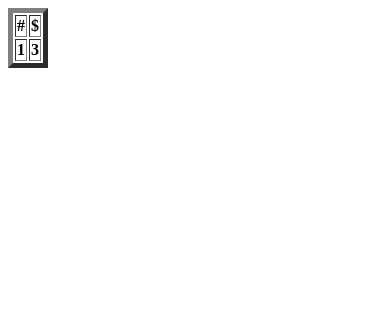
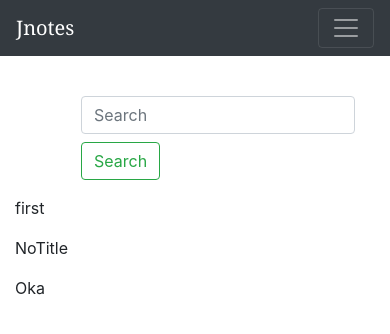
Before and after one commit to Svesh1-800/web-notes, a Django app: page / in a window 390 px wide. Shown: the top 334 px of the page. Run offline with Django 3.2, Linux system fonts and the light colour scheme; data comes from the database, SQL or seed files in the repository; lists and menus that the app fills with data are empty.

Commit message:
some frontend stuff
- created 'base.htm' probably with some bugs
- created 'home.html'
- new class HomeView in views.py
- created static directory and path to it in settings.py
- added path in urls.py

```diff
--- a/jnotes/jnotes/settings.py
+++ b/jnotes/jnotes/settings.py
@@ -11,7 +11,7 @@
 """
 
 from pathlib import Path
-
+import os
 # Build paths inside the project like this: BASE_DIR / 'subdir'.
 BASE_DIR = Path(__file__).resolve().parent.parent
 
@@ -119,3 +119,6 @@
 # https://docs.djangoproject.com/en/3.1/howto/static-files/
 
 STATIC_URL = '/static/'
+STATICFIELDS_DIRS = [
+    os.path.join(BASE_DIR, 'static')
+]
--- /dev/null
+++ b/jnotes/notes/static/css/base.css
@@ -0,0 +1,19 @@
+.search-field{
+	position: relative;
+	left: 40%;
+	margin-top: 40px;
+
+}
+.nav-item{
+	padding-left: 20px;
+}
+.main-text{
+	font-size: 20px;
+	font-family: 'Georgia';
+}
+.end-nav{
+	position: absolute;
+	right: 0px;
+	padding-right:2px;
+
+}
--- /dev/null
+++ b/jnotes/notes/templates/base.html
@@ -0,0 +1,77 @@
+<!DOCTYPE html>
+<html lang="en">
+<head>
+    {% load static %}
+    <meta charset="UTF-8">
+    <!-- Bootstrap -->
+    <link rel="stylesheet" href="https://cdn.jsdelivr.net/npm/bootstrap@4.5.3/dist/css/bootstrap.min.css" integrity="sha384-TX8t27EcRE3e/ihU7zmQxVncDAy5uIKz4rEkgIXeMed4M0jlfIDPvg6uqKI2xXr2" crossorigin="anonymous">
+    <link rel="stylesheet" href="{% static 'css/base.css' %}">
+    <title>
+        {% block title %}
+
+        {% endblock %}
+    </title>
+</head>
+<body>
+  <header>
+    <nav class="navbar navbar-expand-lg navbar-dark bg-dark">
+      <a class="navbar-brand main-text" href="#">Jnotes</a>
+        <button class="navbar-toggler" type="button" data-toggle="collapse" data-target="#navbarSupportedContent" aria-controls="navbarSupportedContent" aria-expanded="false" aria-label="Toggle navigation">
+          <span class="navbar-toggler-icon"></span>
+        </button>
+
+        <div class="collapse navbar-collapse" id="navbarSupportedContent">
+          <ul class="navbar-nav mr-auto">
+            <li class="nav-item active">
+              <a class="nav-link" href="#">Заметки<span class="sr-only">(current)</span></a>
+            </li>
+            <li class="nav-item">
+              <a class="nav-link" href="#">Категории</a>
+            </li>
+            <li class="nav-item">
+              <a class="nav-link" href="#">Создать заметку</a>
+            </li>
+            <li class="nav-item">
+              <a class="nav-link" href="#">Создать категорию</a>
+            </li>
+          </ul>
+            <div class="end-nav">
+              <ul class="navbar-nav mr-auto">
+                  <li class="nav-item">
+                    <a class="nav-link" href="#">Register</a>
+                  </li>
+                  <li class="nav-item">
+                    <a class="nav-link" href="#">Login</a>
+                  </li>
+              </ul>
+            </div>
+        </div>
+      </nav>
+    </header>
+    <main>
+      <div class="container">
+        <div class="row">
+
+          <div class="col-6 col-sm-7 col-md-10">
+            <div class="search-field">
+              <form class="form-inline my-2 my-lg-0">
+                <input class="form-control mr-sm-2" type="search" placeholder="Search" aria-label="Search" style="width: 300px;">
+                <button class="btn btn-outline-success my-2 my-sm-0" type="submit">Search</button>
+              </form>
+            </div>
+          </div>
+        </div>
+      </div>
+      <div class="container">
+
+        {% block content %}
+        {% endblock %}
+      </div>
+
+
+    </main>
+    <footer>
+
+    </footer>
+</body>
+</html>
--- a/jnotes/notes/templates/home.html
+++ b/jnotes/notes/templates/home.html
@@ -1,20 +1,10 @@
-<!DOCTYPE html>
-<html lang="en">
-<head>
-    <meta charset="UTF-8">
-    <title>Title</title>
-</head>
-<body>
-<table border="5">
-    <tr>
-        <th>#</th>
-        <th>$</th>
-    </tr>
-    <tr>
-        <th>1</th>
-        <th>3</th>
-    </tr>
+{% extends 'base.html' %}
 
-</table>
-</body>
-</html>
+{% block title %}IT IS WORKING {% endblock %}
+
+{% block content %}
+{% for post in object_list %}
+
+<p>{{post.title_note}}</p>
+{% endfor %}
+{% endblock %}
--- a/jnotes/notes/urls.py
+++ b/jnotes/notes/urls.py
@@ -1,6 +1,6 @@
 from django.urls import path
-from .views import test
+from .views import HomeView
 
 urlpatterns = [
-    path('', test)
+    path('', HomeView.as_view(), name='home')
 ]
--- a/jnotes/notes/views.py
+++ b/jnotes/notes/views.py
@@ -1,5 +1,9 @@
 from django.shortcuts import render
+from django.views.generic import ListView
 
+from .models import Note
 
-def test(request):
-    return render(request,'home.html')
+class HomeView(ListView):
+    model = Note
+    template_name = 'home.html'
+    ordering = ['-post_date_note']
```
